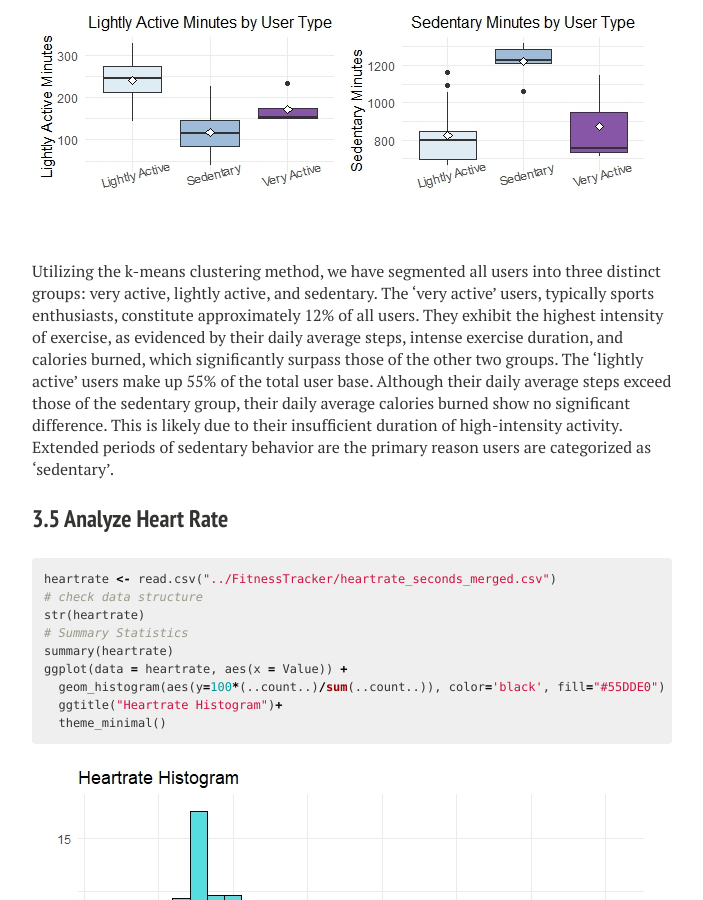
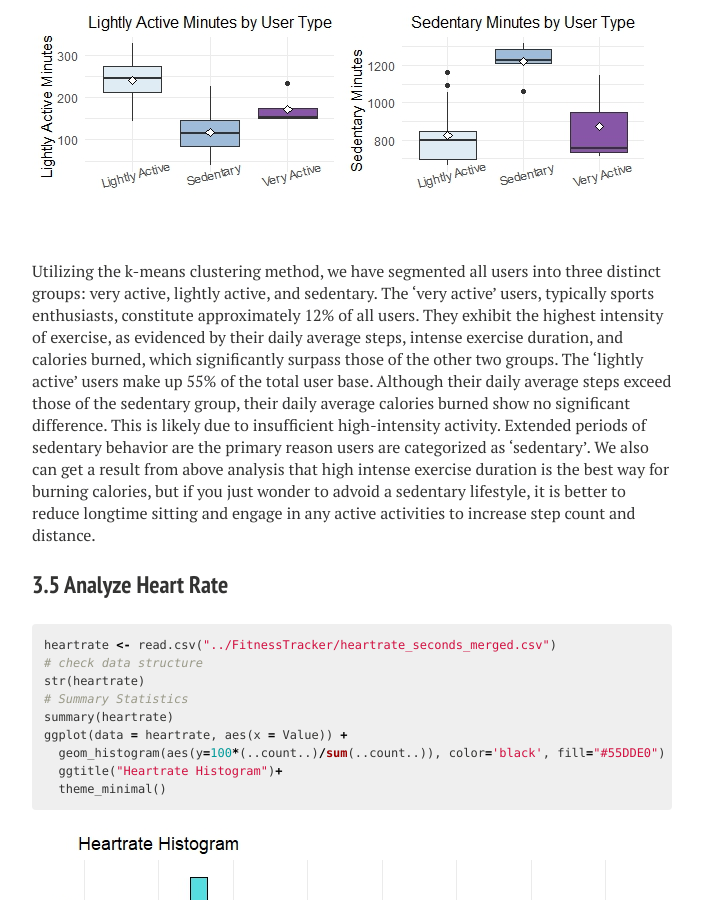
Before and after one commit to Janzhuj/janzhuj.github.io, a Jekyll site: the page built from _posts/2023-10-19-Customer-Usage-Data-Analysis-for-the-FitBit-Fitness-Tracker.md, in a window 1280 px wide and 900 px high, scrolled down 14844 px. Shown: the whole window, without its empty margins (288-991 px from the left). Built offline with Jekyll 4.4.1, drawn with Linux system fonts in a browser that asks for light colours; nearby versions of some CDN libraries; library files that are not in the unit come from our copies; comment, search, counter and statistics services are not loaded.

Commit message:
Update 2023-10-19-Customer-Usage-Data-Analysis-for-the-FitBit-Fitness-Tracker.md

```diff
--- a/_posts/2023-10-19-Customer-Usage-Data-Analysis-for-the-FitBit-Fitness-Tracker.md
+++ b/_posts/2023-10-19-Customer-Usage-Data-Analysis-for-the-FitBit-Fitness-Tracker.md
@@ -483,7 +483,7 @@
 ![Rplot-6-2](/figs/2023-10-19-FitBit-Fitness-Tracker/Rplot-6-2.jpeg)
 
 
-Utilizing the k-means clustering method, we have segmented all users into three distinct groups: very active, lightly active, and sedentary. The ‘very active’ users, typically sports enthusiasts, constitute approximately 12% of all users. They exhibit the highest intensity of exercise, as evidenced by their daily average steps, intense exercise duration, and calories burned, which significantly surpass those of the other two groups. The ‘lightly active’ users make up 55% of the total user base. Although their daily average steps exceed those of the sedentary group, their daily average calories burned show no significant difference. This is likely due to their insufficient duration of high-intensity activity. Extended periods of sedentary behavior are the primary reason users are categorized as ‘sedentary’.
+Utilizing the k-means clustering method, we have segmented all users into three distinct groups: very active, lightly active, and sedentary. The ‘very active’ users, typically sports enthusiasts, constitute approximately 12% of all users. They exhibit the highest intensity of exercise, as evidenced by their daily average steps, intense exercise duration, and calories burned, which significantly surpass those of the other two groups. The ‘lightly active’ users make up 55% of the total user base. Although their daily average steps exceed those of the sedentary group, their daily average calories burned show no significant difference. This is likely due to insufficient high-intensity activity. Extended periods of sedentary behavior are the primary reason users are categorized as ‘sedentary’. We also can get a result from above analysis that high intense exercise duration is the best way for burning calories, but if you just wonder to advoid a sedentary lifestyle, it is better to reduce longtime sitting and engage in any active activities to increase step count and distance.
 
 ### 3.5 Analyze Heart Rate
 
```
